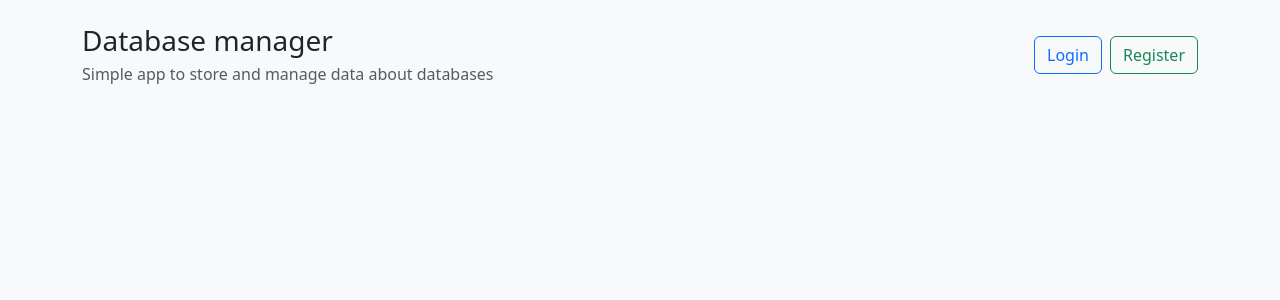
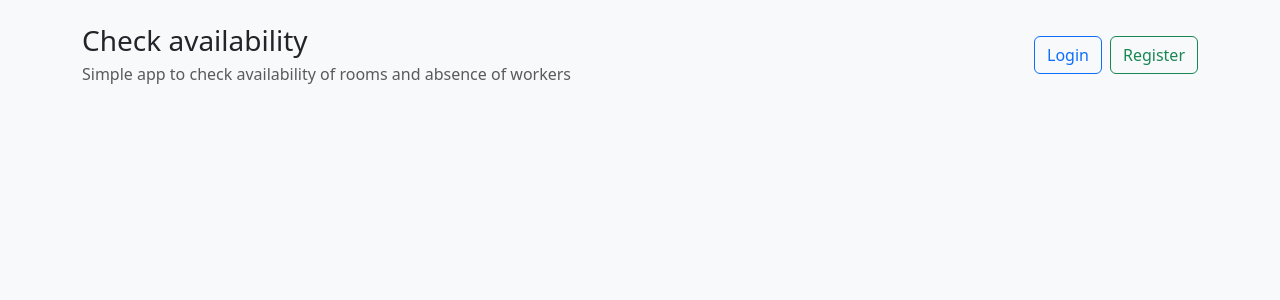
Before and after one commit to StanislawMarszalek/Internship-project-Check-Availability, a Django app: template templates/base.html in a window 1280 px wide. Shown: the top 300 px of the page. Run offline with Django 5.2, Linux system fonts and the light colour scheme; the template is opened without the code that fills it, so the values that code supplies are empty.

Commit message:
Change app name in base HTML

```diff
--- a/templates/base.html
+++ b/templates/base.html
@@ -6,7 +6,7 @@
     <meta name="viewport" content="width=device-width, initial-scale=1" />
     <link href="https://cdn.jsdelivr.net/npm/bootstrap@5.3.8/dist/css/bootstrap.min.css" rel="stylesheet" />
 
-    <title>Database manager</title>
+    <title>Check availability</title>
 </head>
 
 <body class="bg-light">
@@ -14,9 +14,9 @@
         <div class="d-flex justify-content-between align-items-center mb-4">
 
             <div>
-                <h1 class="h3 mb-1">Database manager</h1>
+                <h1 class="h3 mb-1">Check availability</h1>
                 <p class="text-muted mb-0">
-                    Simple app to store and manage data about databases
+                    Simple app to check availability of rooms and absence of workers
                 </p>
             </div>
 
```
